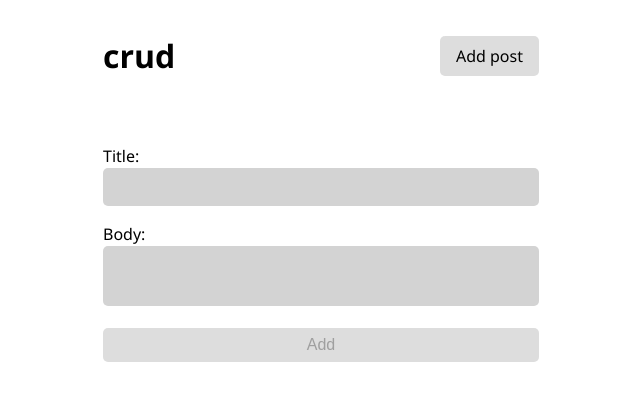
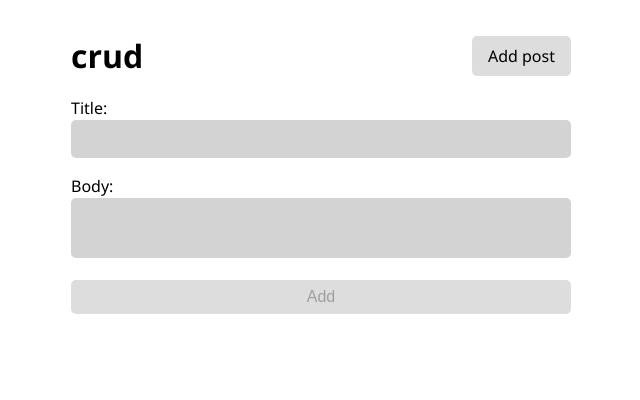
Before and after one commit to tomek-ch/vue-router-practice, a Vue app: page /new in a window 1280 px wide. Shown: the top 400 px of the page, without its empty margins (319-959 px from the left). Built offline with nearby package versions, Linux system fonts and the light colour scheme.

Commit message:
Style posts

```diff
--- a/src/App.vue
+++ b/src/App.vue
@@ -1,5 +1,5 @@
 <template>
-  <Header />
+  <Header class="container"/>
   <router-view
     :posts="posts"
     class="container"
@@ -51,12 +51,12 @@ export default {
 body {
   font-family: 'Segoe UI', Tahoma, Geneva, Verdana, sans-serif;
   line-height: 1.5;
+  padding: 2em;
 }
 
 .container {
   max-width: 500px;
   margin: auto;
-  padding: 2em;
 }
 
 button, .btn {
--- a/src/components/Header.vue
+++ b/src/components/Header.vue
@@ -1,5 +1,5 @@
 <template>
-  <header class="container">
+  <header class="header">
     <router-link to="/">
       <h1>crud</h1>
     </router-link>
@@ -16,9 +16,10 @@
     font-size: inherit;
   }
 
-  header {
+  .header {
     display: flex;
     justify-content: space-between;
     align-items: center;
+    padding-bottom: 1em;
   }
 </style>
--- a/src/views/PostList.vue
+++ b/src/views/PostList.vue
@@ -1,6 +1,6 @@
 <template>
   <div>
-    <div v-for="post in posts" :key="post.id">
+    <div v-for="post in posts" :key="post.id" class="item">
       <router-link :to="`/post/${post.id}`">
         {{ post.title }}
       </router-link>
@@ -18,3 +18,15 @@ export default {
   emits: ['delete-post'],
 };
 </script>
+
+<style scoped>
+.item {
+  display: flex;
+  justify-content: space-between;
+  margin: 1em 0;
+}
+
+.item a {
+  font-size: 1.2em;
+}
+</style>
```
